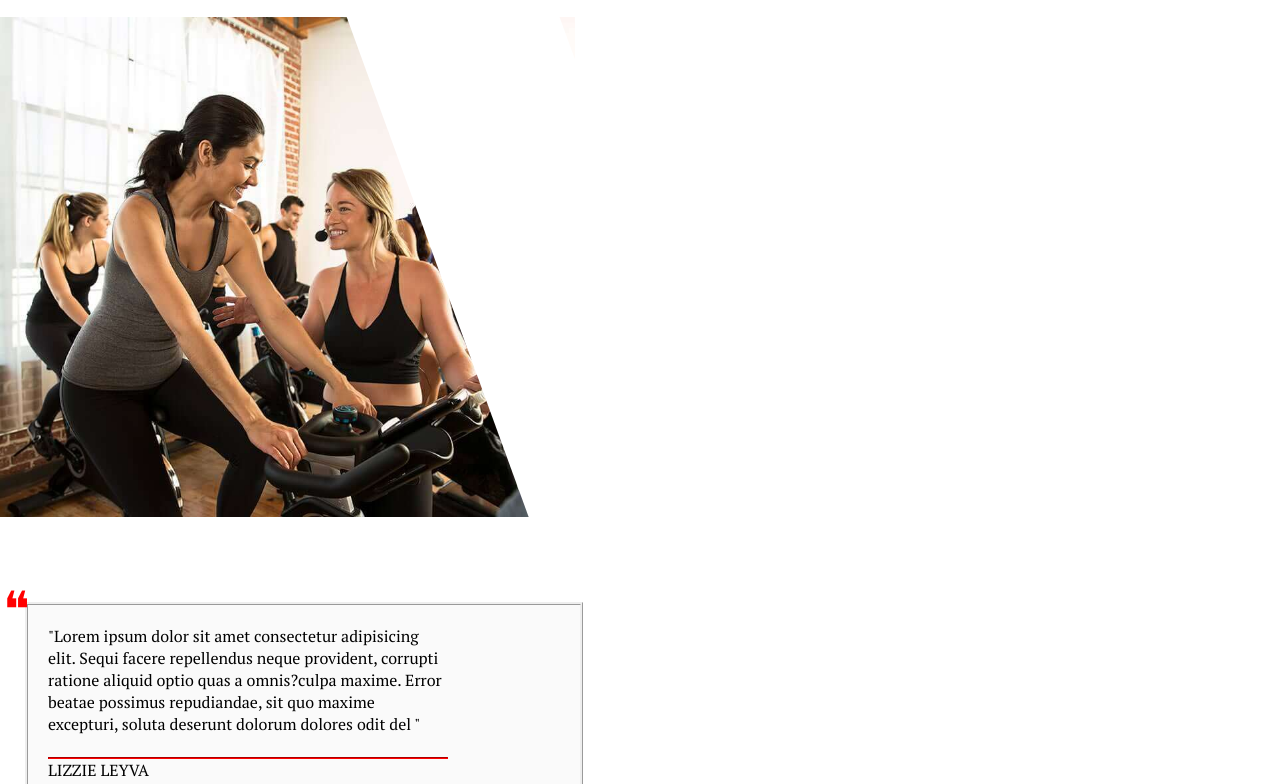
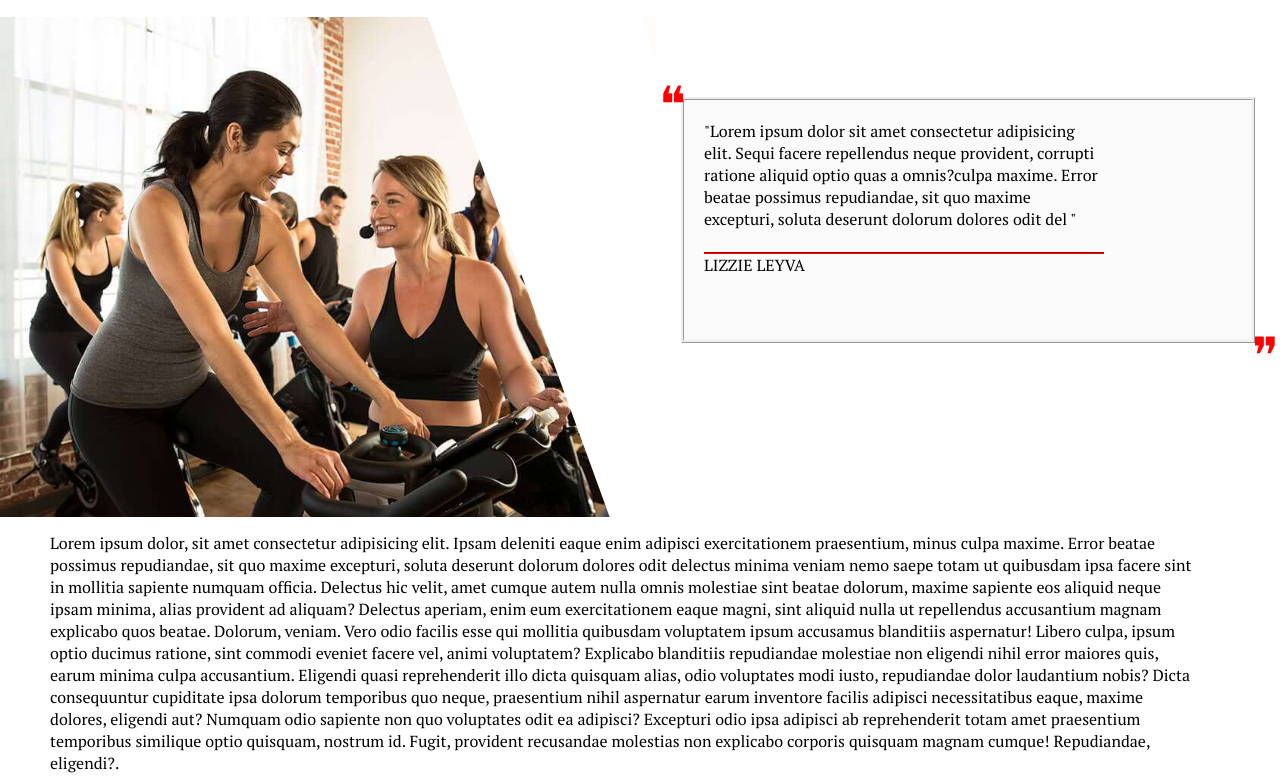
Before and after one commit to akpejionimi/spinner, a plain HTML site: page index.html in a window 1280 px wide. Shown: the part 2503-3287 px from the top of the page. Drawn offline with Linux system fonts and the light colour scheme.

Commit message:
modified lady-biker width

```diff
--- a/index.html
+++ b/index.html
@@ -169,10 +169,10 @@
                 <p>Lorem ipsum dolor sit amet.</p>
             </div>
             <div class="con-details">
-                <d3iv class="lady-biker">
+                <div class="lady-biker">
                     <div class="overflow"></div>
-                <img class="lady-pic" src="girl-bike.jpg">
-            </div>
+                    <img class="lady-pic" src="girl-bike.jpg">
+                </div>
                 <div class="box">
                     <div class="para-text">
                         "Lorem ipsum dolor sit amet consectetur adipisicing elit. Sequi facere repellendus neque
@@ -186,6 +186,7 @@
 
                     </div>
                 </div>
+
             </div>
         </div>
         <div class="pageinfo-desc">
@@ -228,7 +229,7 @@
                         <strong>Join our mailing list for exclusive updates and tips</strong>
                     </p>
                     <input class="email-hold" type="email" placeholder="Email Address">
-                     <button class="submit"></button>
+                    <button class="submit"></button>
 
                 </div>
             </div>
--- a/style.css
+++ b/style.css
@@ -216,6 +216,7 @@ font-size: 12px
 .lady-biker{
     position: relative;
     overflow: hidden;
+    flex: 50%;
 
 }
 .overflow{
@@ -236,6 +237,7 @@ font-size: 12px
     margin-top: 80px;
     background: #fafafa;
     position: relative;
+    flex: 40%;
 }
 .box::before{
     content: '❝';
```
